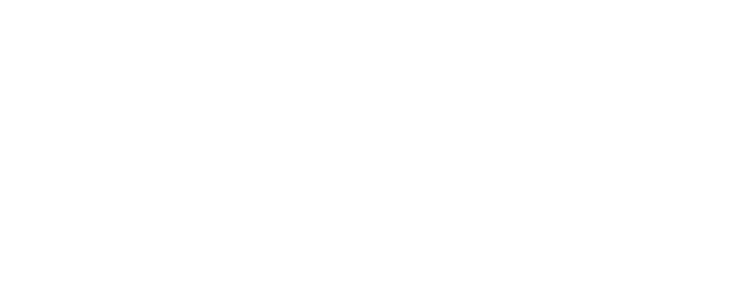
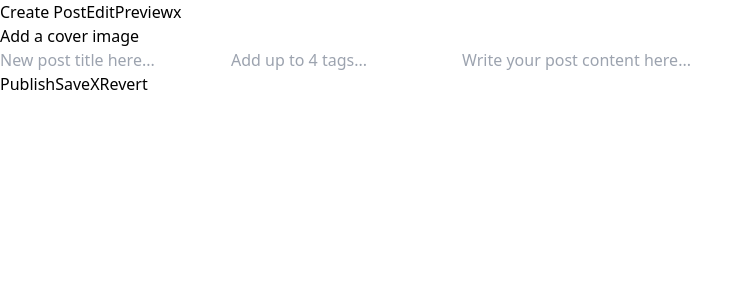
Before and after one commit to arembiam/kodemia-reactJs-reto, a React (Vite) app: page /newpost in a window 1280 px wide. Shown: the top 300 px of the page, without its empty margins (0-748 px from the left). Built offline with nearby package versions, Linux system fonts and the light colour scheme.

Commit message:
NewPost rough structure ready, made with react hook form

```diff
--- a/src/pages/LogIn.jsx
+++ b/src/pages/LogIn.jsx
@@ -34,7 +34,7 @@
                 <span>Remember me</span>
                 <span>Forgot password?</span>
               </div>
-              S<button type="submit">Log in</button>
+              <button type="submit">Log in</button>
             </div>
           </form>
         </div>
--- a/src/pages/NewPost.jsx
+++ b/src/pages/NewPost.jsx
@@ -1 +1,45 @@
-export default function NewPost() {}
+import { useForm } from "react-hook-form";
+export default function NewPost() {
+  const { register, handleSubmit } = useForm();
+  const onSubmit = (data) => console.log(data);
+  return (
+    <main>
+      <div>
+        <span>Create Post</span>
+        <span>Edit</span>
+        <span>Preview</span>
+        <button type="button">x</button>
+      </div>
+      <div>
+        <button type="button">Add a cover image</button>
+        <form onSubmit={handleSubmit(onSubmit)}>
+          <input
+            type="text"
+            placeholder="New post title here..."
+            required
+            {...register("title")}
+          />
+          <input
+            type="text"
+            placeholder="Add up to 4 tags..."
+            required
+            {...register("tags")}
+          />
+          {/* <div>d</div> Aquí va una barra de formato de texto  */}
+          <input
+            type="text"
+            placeholder="Write your post content here..."
+            required
+            {...register("content")}
+          />
+        </form>
+      </div>
+      <div>
+        <button type="submit">Publish</button>
+        <span>Save</span>
+        <span>X</span>
+        <span>Revert</span>
+      </div>
+    </main>
+  );
+}
```
